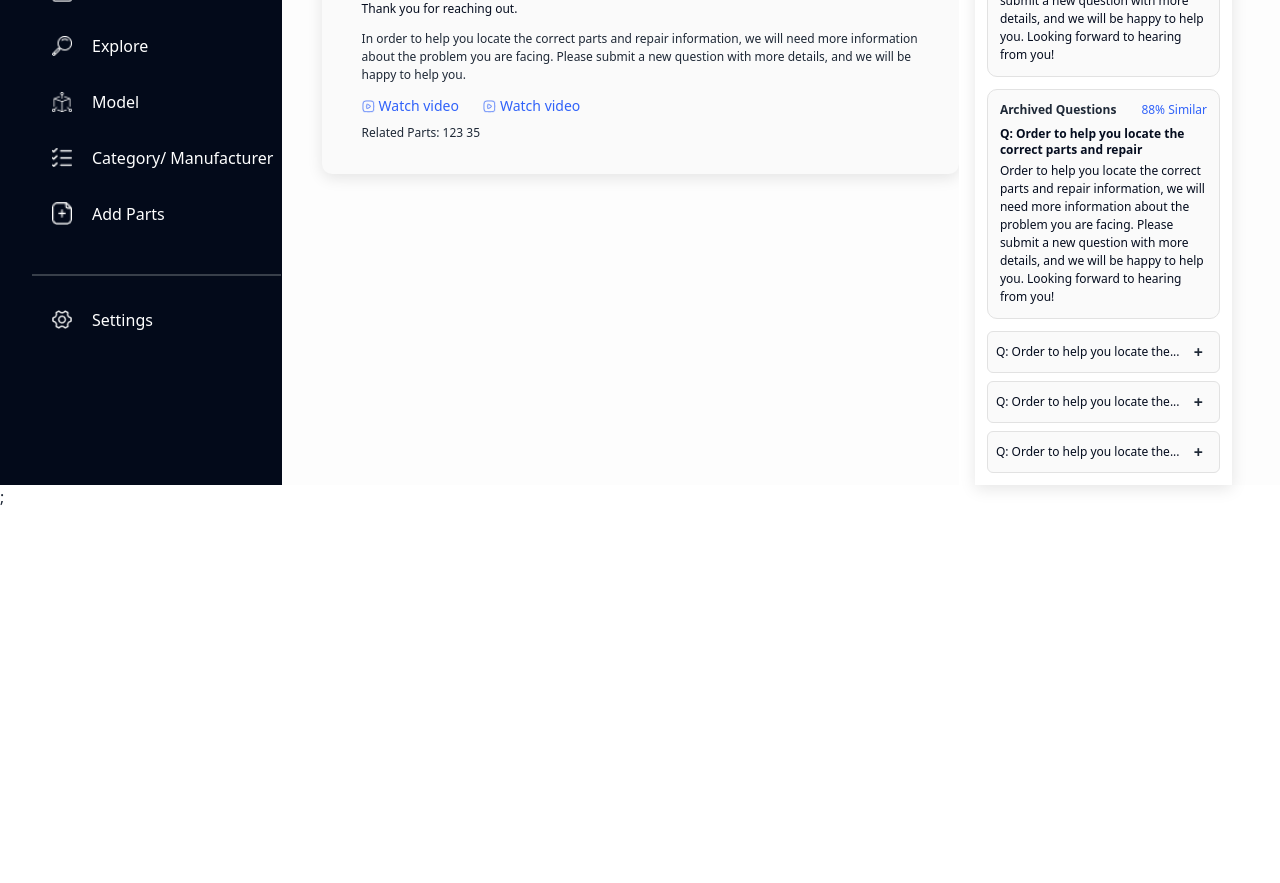
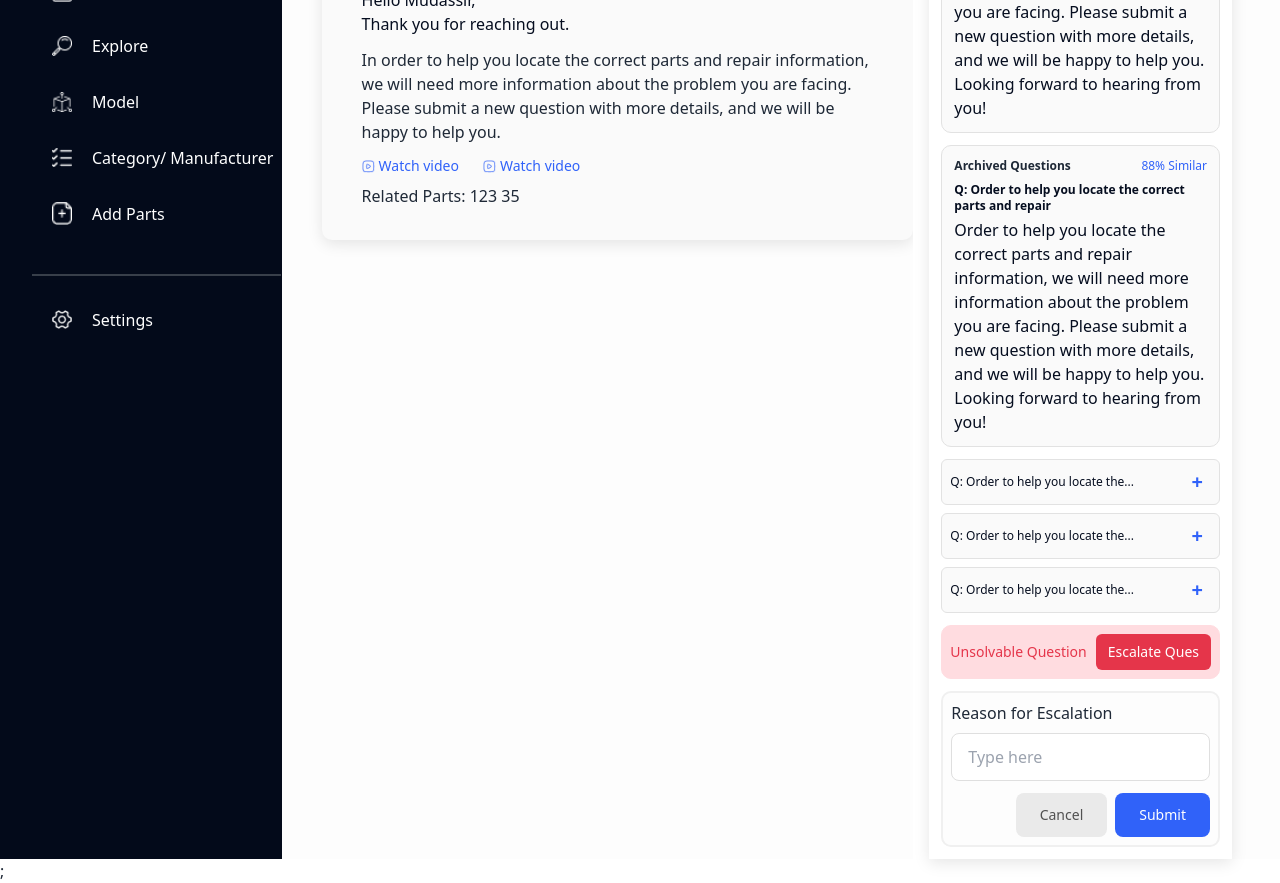
Before and after one commit to roushan-sheik/macaan-ai, a Next.js app: page / in a window 1280 px wide. Shown: the part 380-1263 px from the top of the page. Before the commit the page ends 889 px from the top, so only its background shows below. Built offline with nearby package versions, Linux system fonts and the light colour scheme.

Commit message:
add: right side form

```diff
--- a/src/app/globals.css
+++ b/src/app/globals.css
@@ -11,7 +11,7 @@
   }
 }
 .main_container {
-  max-width: 84.9375rem;
+  max-width: 90rem;
   margin-left: auto;
   margin-right: auto;
   background-color: aqua;
@@ -20,6 +20,37 @@
 .drp_shadow {
   box-shadow: 0px 4px 15px 0px #0000001a;
 }
+.button_box_border {
+  border: 1px solid #ffdce0;
+}
+
 p {
-  font-size: 12px;
+  font-size: 12px; /* Smaller font size for tablets */
 }
+/* Media query for tablets and smaller devices (max width 768px) */
+@media screen and (max-width: 768px) {
+  p {
+    font-size: 14px; /* Smaller font size for tablets */
+  }
+}
+
+/* Media query for mobile devices (max width 480px) */
+@media screen and (max-width: 480px) {
+  p {
+    font-size: 12px; /* Smaller font size for mobile devices */
+  }
+}
+
+/* Media query for large devices (min width 1024px) */
+@media screen and (min-width: 1024px) {
+  p {
+    font-size: 16px; /* Larger font size for desktops */
+  }
+}
+
+/* Media query for extra-large devices (min width 1440px) */
+@media screen and (min-width: 1440px) {
+  p {
+    font-size: 18px; /* Even larger font size for very large screens */
+  }
+}
--- a/src/components/UI/dashboard/rightSidebar/Faqs.tsx
+++ b/src/components/UI/dashboard/rightSidebar/Faqs.tsx
@@ -14,7 +14,7 @@ const Faqs = () => {
             </h2>
             <span
               onClick={() => setShowFaq(!showFaq)}
-              className="cursor-pointer px-2 font-base font-semibold"
+              className="cursor-pointer text-[#3062F9] px-2 text-xl font-semibold"
             >
               {showFaq ? "-" : "+"}
             </span>
--- /dev/null
+++ b/src/components/UI/dashboard/rightSidebar/UnsolvableQuestionForm.tsx
@@ -0,0 +1,37 @@
+import React from "react";
+
+const UnsolvableQuestionForm = () => {
+  return (
+    <>
+      {/* top button  box */}
+      <div className="bg-[#FFDCE0] button_box_border mt-3 flex items-center justify-between rounded-[10px] p-2  ">
+        <h4 className="text-[#E5354A] text-sm">Unsolvable Question</h4>
+        <button className="text-sm text-white bg-[#E5354A] rounded-md py-2 px-3">
+          Escalate Ques
+        </button>
+      </div>
+      {/* form box  */}
+      <form className="bg-[#FDFDFD]  border-[2px] border-[#F0F0F0] mt-3   rounded-[10px] p-2  ">
+        <div>
+          <label htmlFor="question">Reason for Escalation</label>
+          <input
+            type="text"
+            placeholder="Type here"
+            className="input input-bordered border-[#DFDFDF] w-full mt-2 max-w-xs"
+          />
+        </div>
+        {/* form button box  */}
+        <div className="mt-3 flex gap-2 justify-end items-center">
+          <button className=" rounded-lg  text-sm xl:text-sm bg-[#EAEAEA] px-3 py-2 xl:px-6 lg:py-3 2xl:text-xl text-[#515151] duration-300 active:scale-95">
+            Cancel
+          </button>
+          <button className=" rounded-lg text-sm xl:text-sm bg-[#3062F9] px-3 py-2  xl:px-6 lg:py-3 2xl:text-xl text-[#FFFFFF] duration-300 active:scale-95">
+            Submit
+          </button>
+        </div>
+      </form>
+    </>
+  );
+};
+
+export default UnsolvableQuestionForm;
--- a/src/components/dahboard/main/Layout.tsx
+++ b/src/components/dahboard/main/Layout.tsx
@@ -22,9 +22,9 @@ const MainContentLayout = ({ children }: { children: ReactNode }) => {
       <Container>
         <div className="flex flex-col lg:flex-row  justify-between ">
           {/* <<  main dynamic content  >> */}
-          <div className=" bg-[bg-#FFFFFF]   basis-[70%]"> {children}</div>
+          <div className=" bg-[bg-#FFFFFF]   basis-[65%]"> {children}</div>
           {/*  right sidebar   */}
-          <div className="bg-[#fff]  basis-[30%] ">
+          <div className="bg-[#fff]  basis-[35%] ">
             <RightSidebar />
           </div>
         </div>
--- a/src/components/dahboard/sidebar/RightSidebar.tsx
+++ b/src/components/dahboard/sidebar/RightSidebar.tsx
@@ -1,6 +1,7 @@
 import ArchivedQuestions from "@/components/UI/dashboard/rightSidebar/ArchivedQuestions";
 import { DocumentAnswer } from "@/components/UI/dashboard/rightSidebar/DocumentAnswer";
 import Faqs from "@/components/UI/dashboard/rightSidebar/Faqs";
+import UnsolvableQuestionForm from "@/components/UI/dashboard/rightSidebar/UnsolvableQuestionForm";
 import React from "react";
 
 const RightSidebar = () => {
@@ -17,6 +18,8 @@ const RightSidebar = () => {
           <Faqs />
           <Faqs />
         </div>
+        {/* Unsolvable Question ===================> */}
+        <UnsolvableQuestionForm />
       </div>
     </>
   );
```
